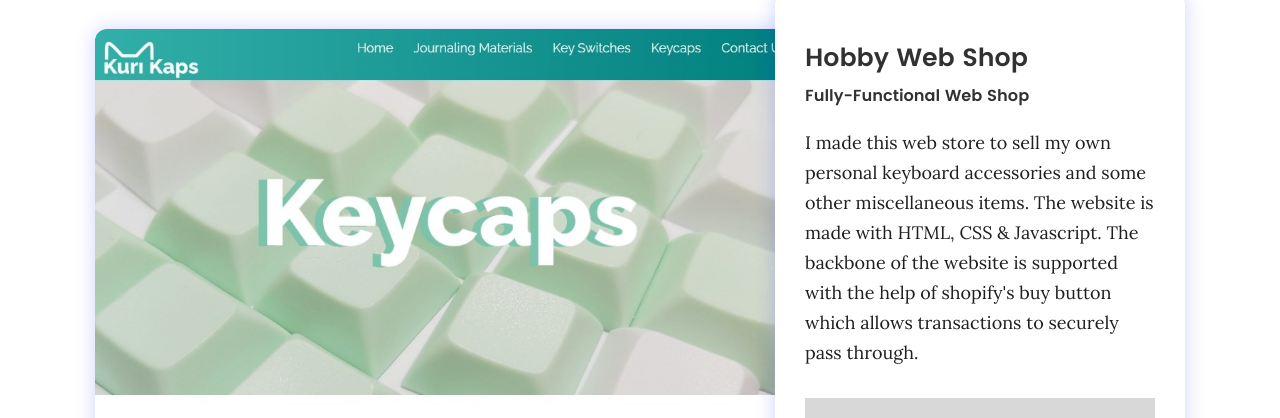
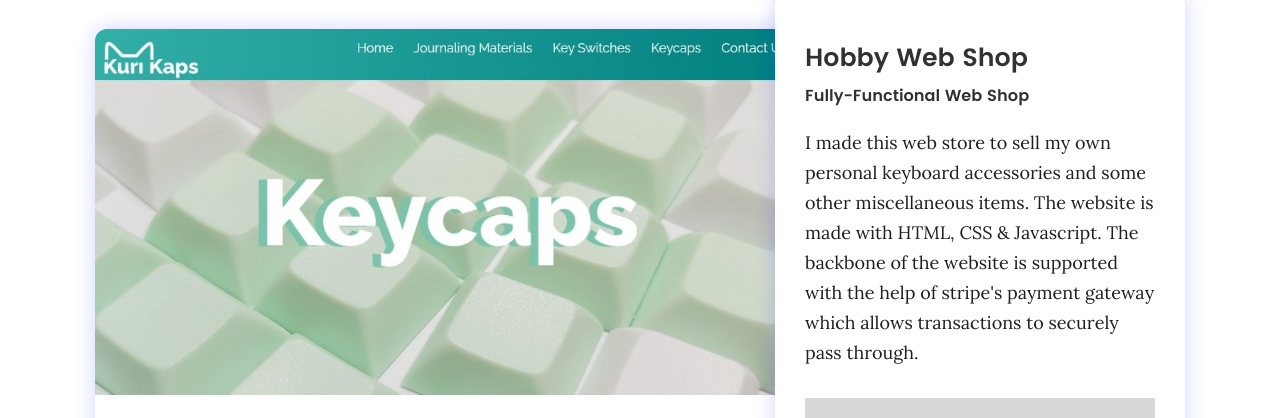
Before and after one commit to teseuu/teseuu.github.io, a plain HTML site: page index.html in a window 1280 px wide. Shown: the part 3712-4130 px from the top of the page. Drawn offline with Linux system fonts and the light colour scheme; files whose address does not match are found by name.

Commit message:
Add files via upload

```diff
--- a/index.html
+++ b/index.html
@@ -324,8 +324,8 @@
 								</h3>
 								<p class="project-desc2">I made this web store to sell my own personal keyboard
 									accessories and some other miscellaneous items. The website is made with HTML, CSS &
-									Javascript. The backbone of the website is supported with the help of shopify's buy
-									button which allows transactions to securely pass through.</p>
+									Javascript. The backbone of the website is supported with the help of stripe's payment
+									gateway which allows transactions to securely pass through.</p>
 								<div class="buttons2">
 									<a class="button full-width" style="min-width:350px;width:100%"
 										href="https://www.kurikaps.com/" target="blank_">Visit
```
